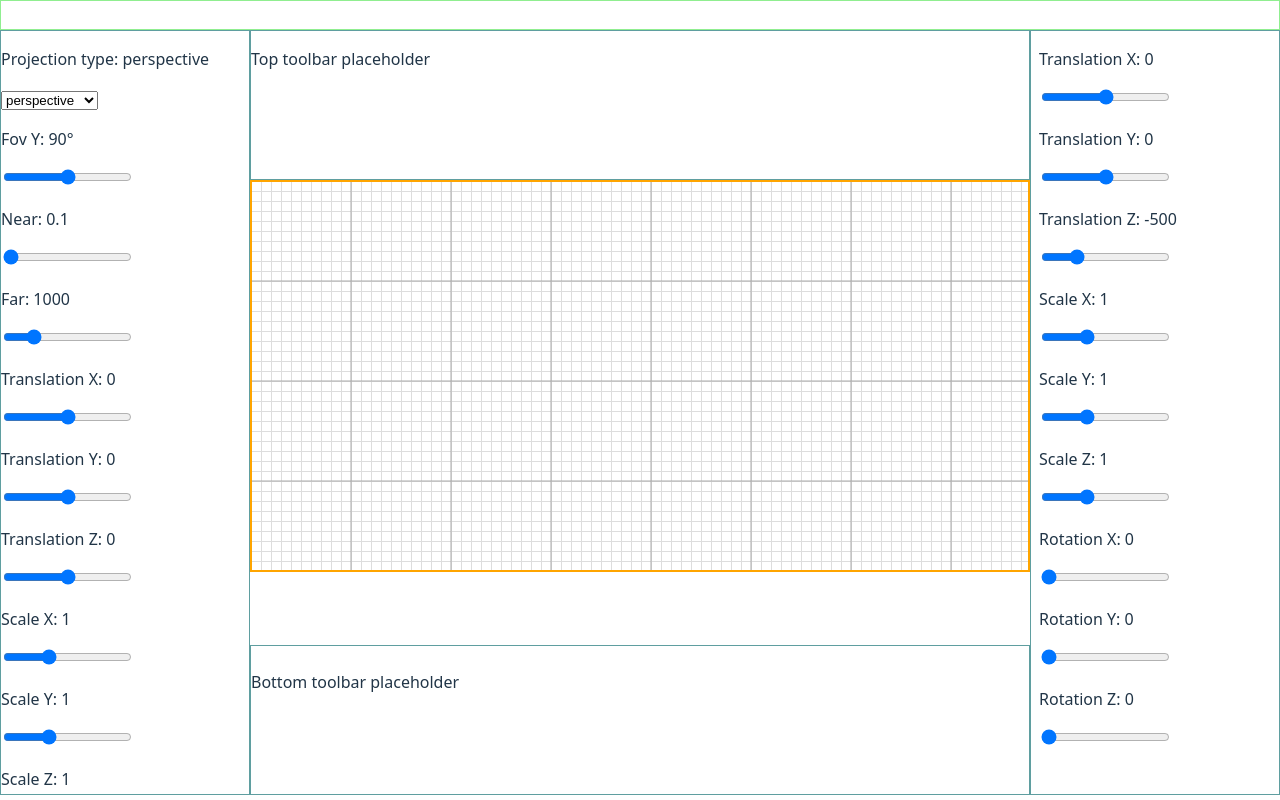
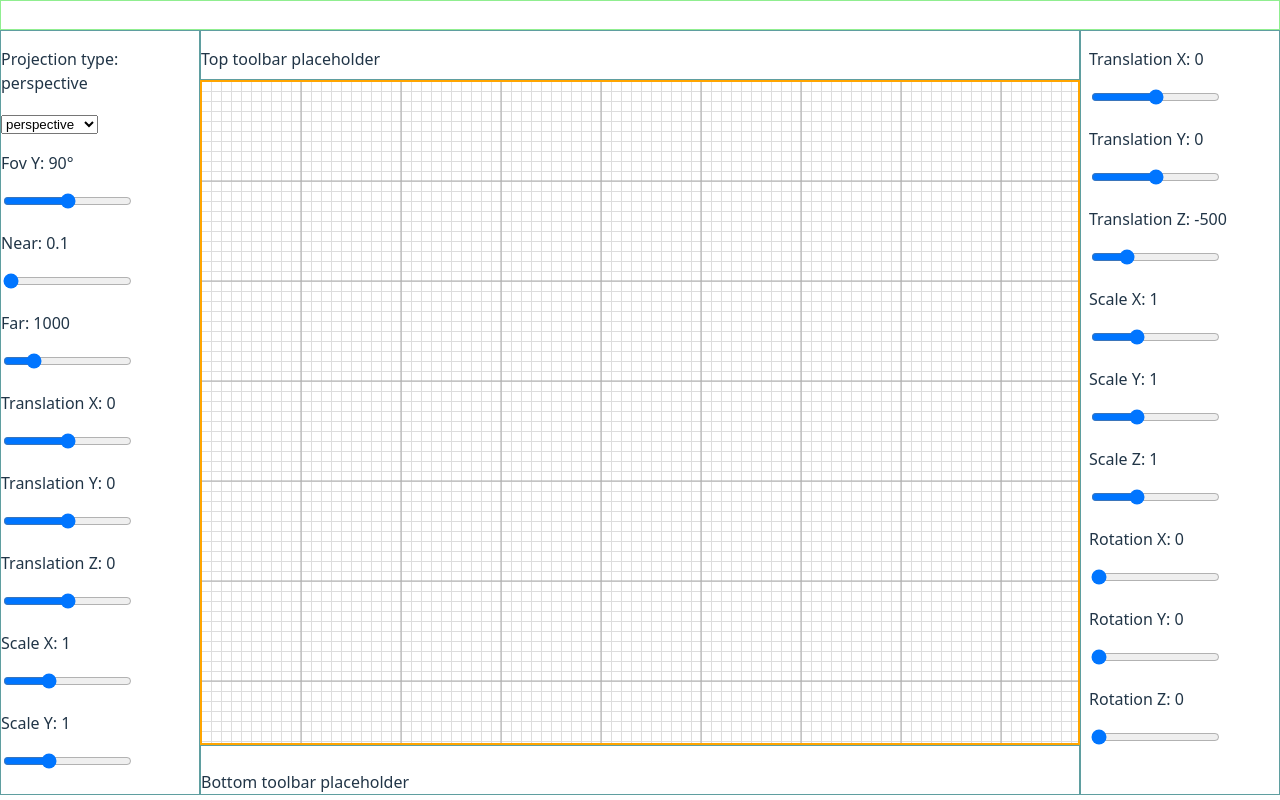
Before and after one commit to Haranana/Voxel-Engine, a React (Vite) app: page / in a window 1280 px wide. Built offline with nearby package versions, Linux system fonts and the light colour scheme.

Commit message:
small fixes to EditorPage layout

```diff
--- a/src/Editor.css
+++ b/src/Editor.css
@@ -1,11 +1,25 @@
 .CanvasContainer {
-  min-width: 300px;
-  min-height: 250px;
   flex: 1 1 auto;
-  display: block;
-  border: 2px solid orange;
   min-width: 0;
   min-height: 0;
+  overflow: hidden;
+  display: flex;
+  border: 2px solid orange;
+}
+
+.EditorMainCanvas {
+  flex: 1 1 auto;
+  min-width: 0;
+  min-height: 0;
+  display: block;
+  background-color: var(--bg-color);
+  background-image:
+    linear-gradient(var(--line-color-1) 1.5px, transparent 1.5px),
+    linear-gradient(90deg, var(--line-color-1) 1.5px, transparent 1.5px),
+    linear-gradient(var(--line-color-2) 1px, transparent 1px),
+    linear-gradient(90deg, var(--line-color-2) 1px, transparent 1px);
+  background-position: -1.5px -1.5px, -1.5px -1.5px, -1px -1px, -1px -1px;
+  background-size: 100px 100px, 100px 100px, 10px 10px, 10px 10px;
 }
 
 :root {
@@ -22,19 +36,7 @@
   }
 }
 
-.EditorMainCanvas {
-  display: block;
-  width: 100%;
-  height: 100%;
-  background-color: var(--bg-color);
-  background-image:
-    linear-gradient(var(--line-color-1) 1.5px, transparent 1.5px),
-    linear-gradient(90deg, var(--line-color-1) 1.5px, transparent 1.5px),
-    linear-gradient(var(--line-color-2) 1px, transparent 1px),
-    linear-gradient(90deg, var(--line-color-2) 1px, transparent 1px);
-  background-position: -1.5px -1.5px, -1.5px -1.5px, -1px -1px, -1px -1px;
-  background-size: 100px 100px, 100px 100px, 10px 10px, 10px 10px;
-}
+
 
 .EditorPage {
   width: 100%;
@@ -105,4 +107,5 @@
   min-width: 0;
   min-height: 0;
   overflow: hidden;
+  display: flex;
 }
--- a/src/EditorPage.tsx
+++ b/src/EditorPage.tsx
@@ -42,7 +42,7 @@ export default function EditorPage() {
   const leftPanelData: ResizableContainerConsts = useMemo(
     () => ({
       maxWidth: 300,
-      minWidth: 100,
+      minWidth: 150,
       maxHeight: 2000,
       minHeight: 400,
     }),
@@ -52,7 +52,7 @@ export default function EditorPage() {
   const rightPanelData: ResizableContainerConsts = useMemo(
     () => ({
       maxWidth: 300,
-      minWidth: 100,
+      minWidth: 150,
       maxHeight: 2000,
       minHeight: 400,
     }),
@@ -63,8 +63,8 @@ export default function EditorPage() {
     () => ({
       maxWidth: 2000,
       minWidth: 400,
-      maxHeight: 200,
-      minHeight: 100,
+      maxHeight: 50,
+      minHeight: 25,
     }),
     []
   );
@@ -73,16 +73,16 @@ export default function EditorPage() {
     () => ({
       maxWidth: 2000,
       minWidth: 400,
-      maxHeight: 200,
-      minHeight: 100,
+      maxHeight: 50,
+      minHeight: 25,
     }),
     []
   );
 
-  const [leftPanelWidth, setLeftPanelWidth] = useState(250);
-  const [rightPanelWidth, setRightPanelWidth] = useState(250);
-  const [topPanelHeight, setTopPanelHeight] = useState(150);
-  const [bottomPanelHeight, setBottomPanelHeight] = useState(150);
+  const [leftPanelWidth, setLeftPanelWidth] = useState(200);
+  const [rightPanelWidth, setRightPanelWidth] = useState(200);
+  const [topPanelHeight, setTopPanelHeight] = useState(50);
+  const [bottomPanelHeight, setBottomPanelHeight] = useState(50);
 
   const [selectedCamera, setSelectedCamera] = useState<Camera>({
     fovY: 90,
--- a/src/editorWidgets/EditorCanvas.tsx
+++ b/src/editorWidgets/EditorCanvas.tsx
@@ -1,4 +1,4 @@
-import { useEffect, useRef, useState } from "react";
+import { useEffect, useRef } from "react";
 import { makeShaderDataDefinitions, makeStructuredView, type StructuredView } from "webgpu-utils";
 import type { ObjectProperties, RenderMode } from "../RenderableObjectTypes";
 import { degreeToRadians } from "../math/utils";
@@ -6,12 +6,11 @@ import { Matrices4, PerspectiveMatrices } from "../math/matrices";
 import type { Matrix4 } from "../math/matrix4.type";
 import type { Camera } from "../classes/camera";
 import type { VoxelObject } from "../classes/voxelObject";
-import { additionalZShader, baseShader, baseShaderWithWireframe } from "../shaders/baseRenderableObjectShaders";
+import { additionalZShader, baseShaderWithWireframe } from "../shaders/baseRenderableObjectShaders";
 import { Vector3 } from "../math/vector3.type";
 import { getVoxelFromObject } from "../classes/rayCaster";
 import { Vector2 } from "../math/vector2.type";
 import { Vector4 } from "../math/vector4.type";
-import type { Voxel } from "../classes/voxel.type";
 
 export type EditorCanvasProps = {
     objectProperties: ObjectProperties | null;
```
